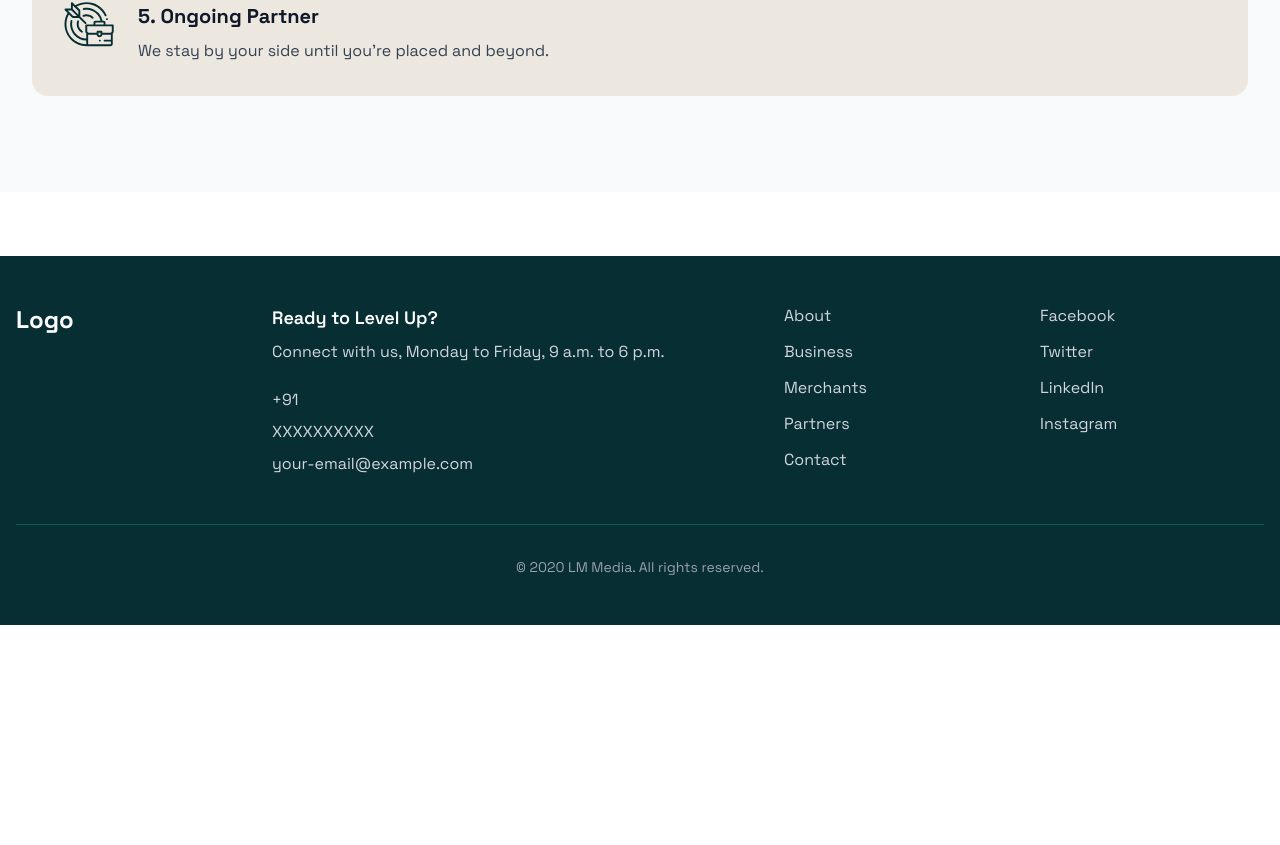
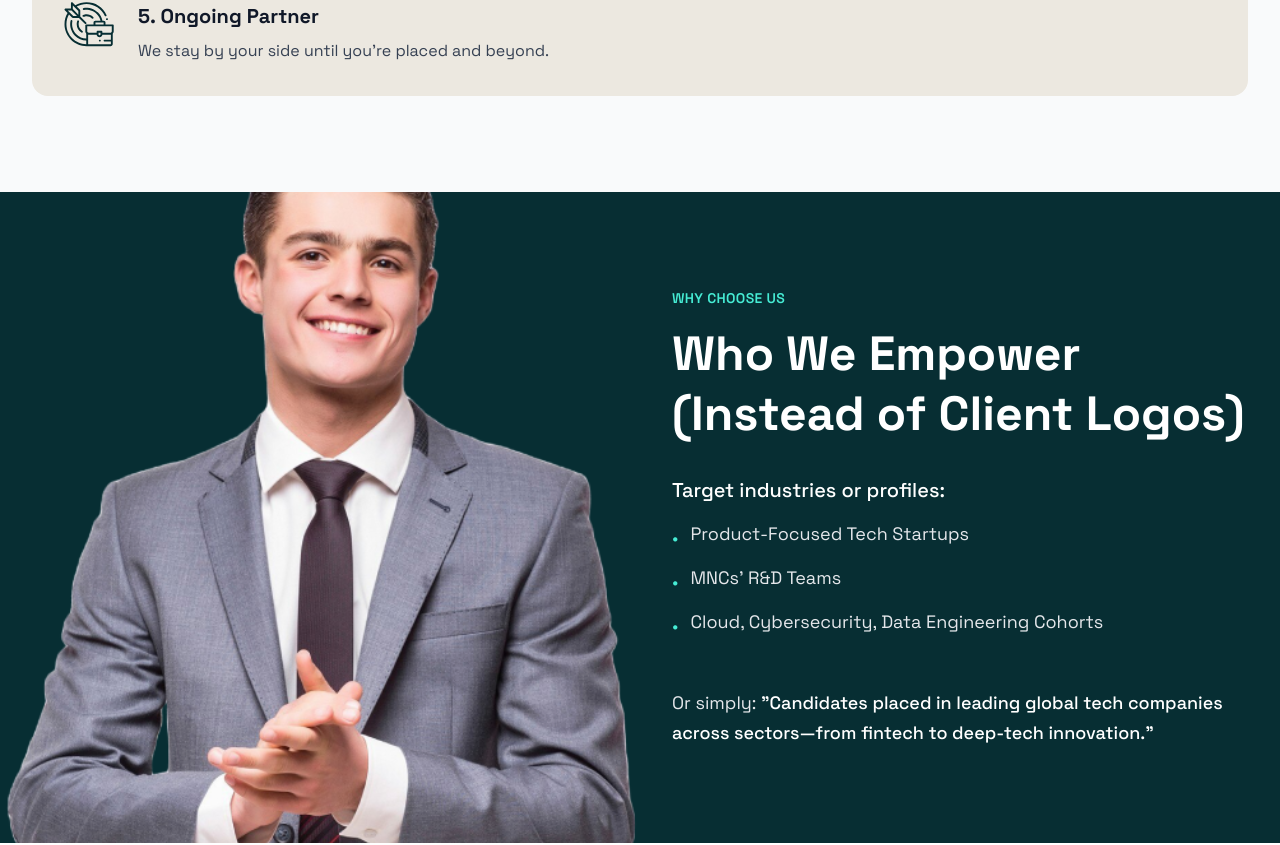
Before and after one commit to Tusharkothiya/Vicky-s-web, a React (Vite) app: page / in a window 1280 px wide. Shown: the part 3379-4224 px from the top of the page. Before the commit the page ends 4004 px from the top, so only its background shows below. Built offline with nearby package versions, Linux system fonts and the light colour scheme.

Commit message:
Design why choose us section.

```diff
--- a/src/assets/Index.ts
+++ b/src/assets/Index.ts
@@ -3,11 +3,13 @@ import PopularServiceImage from './PopularService.svg'
 import UserPillorIcon from './UserPillor.svg'
 import BagIcon from './BagIcon.svg'
 import TestimonialImage from './Testimonial.svg'
+import WhyChooseUserImage from './WhyChooseUser.svg'
 
 export {
     HeroImage,
     PopularServiceImage,
     UserPillorIcon,
     BagIcon,
-    TestimonialImage
+    TestimonialImage,
+    WhyChooseUserImage
 }
--- a/src/components/Home/Home.tsx
+++ b/src/components/Home/Home.tsx
@@ -2,6 +2,7 @@ import HeroSection from "./HeroSection";
 import PopularServices from "./PopularServices";
 import Testimonial from "./Testimonial";
 import ValueProcess from "./ValueProcess";
+import WhyChooseUs from "./WhyChooseUs";
 
 const Home = () => {
   return (
@@ -10,6 +11,7 @@ const Home = () => {
       <PopularServices />
       <Testimonial />
       <ValueProcess />
+      <WhyChooseUs />
     </div>
   );
 };
--- /dev/null
+++ b/src/components/Home/WhyChooseUs.tsx
@@ -0,0 +1,82 @@
+import { WhyChooseUserImage } from "../../assets/Index";
+
+const WhyChooseUs = () => {
+  return (
+    <section className="bg-[#072E33] relative">
+      {/* Overflow wrapper - hides bottom overflow */}
+      <div className="overflow-hidden">
+        <div className="max-w-7xl mx-auto">
+          <div className="grid grid-cols-1 lg:grid-cols-2 min-h-screen lg:min-h-[600px]">
+            {/* Left Content - Image */}
+            <div className="relative order-2 lg:order-1 overflow-hidden">
+              {/* Image extends beyond container */}
+              <div className="absolute inset-0 lg:-top-16 lg:-bottom-16">
+                <img
+                  src={WhyChooseUserImage}
+                  alt="Professional businessman presenting solutions"
+                  className="w-full h-full object-cover object-center lg:object-top"
+                />
+              </div>
+            </div>
+
+            {/* Right Content - Text */}
+            <div className="order-1 lg:order-2 flex items-center px-4 sm:px-6 lg:px-8 py-16 lg:py-24">
+              <div className="w-full space-y-6 lg:space-y-8">
+                {/* Header */}
+                <div>
+                  <p className="text-teal-300 font-semibold text-sm uppercase tracking-wide mb-4">
+                    WHY CHOOSE US
+                  </p>
+                  <h2 className="text-2xl sm:text-3xl lg:text-4xl xl:text-5xl font-bold text-white leading-tight">
+                    Who We Empower (Instead of Client Logos)
+                  </h2>
+                </div>
+
+                {/* Target Industries */}
+                <div className="space-y-4">
+                  <p className="text-white text-lg lg:text-xl font-medium">
+                    Target industries or profiles:
+                  </p>
+
+                  <ul className="space-y-3 text-gray-200">
+                    <li className="flex items-start">
+                      <span className="text-teal-300 mr-3 mt-1 text-lg">•</span>
+                      <span className="text-base lg:text-lg">
+                        Product-Focused Tech Startups
+                      </span>
+                    </li>
+                    <li className="flex items-start">
+                      <span className="text-teal-300 mr-3 mt-1 text-lg">•</span>
+                      <span className="text-base lg:text-lg">
+                        MNCs' R&D Teams
+                      </span>
+                    </li>
+                    <li className="flex items-start">
+                      <span className="text-teal-300 mr-3 mt-1 text-lg">•</span>
+                      <span className="text-base lg:text-lg">
+                        Cloud, Cybersecurity, Data Engineering Cohorts
+                      </span>
+                    </li>
+                  </ul>
+                </div>
+
+                {/* Quote */}
+                <div className="pt-4">
+                  <p className="text-gray-200 text-base lg:text-lg leading-relaxed">
+                    Or simply:{" "}
+                    <span className="text-white font-medium">
+                      "Candidates placed in leading global tech companies across
+                      sectors—from fintech to deep-tech innovation."
+                    </span>
+                  </p>
+                </div>
+              </div>
+            </div>
+          </div>
+        </div>
+      </div>
+    </section>
+  );
+};
+
+export default WhyChooseUs;
```
Also changed, not shown: src/assets/WhyChooseUser.svg (added).
